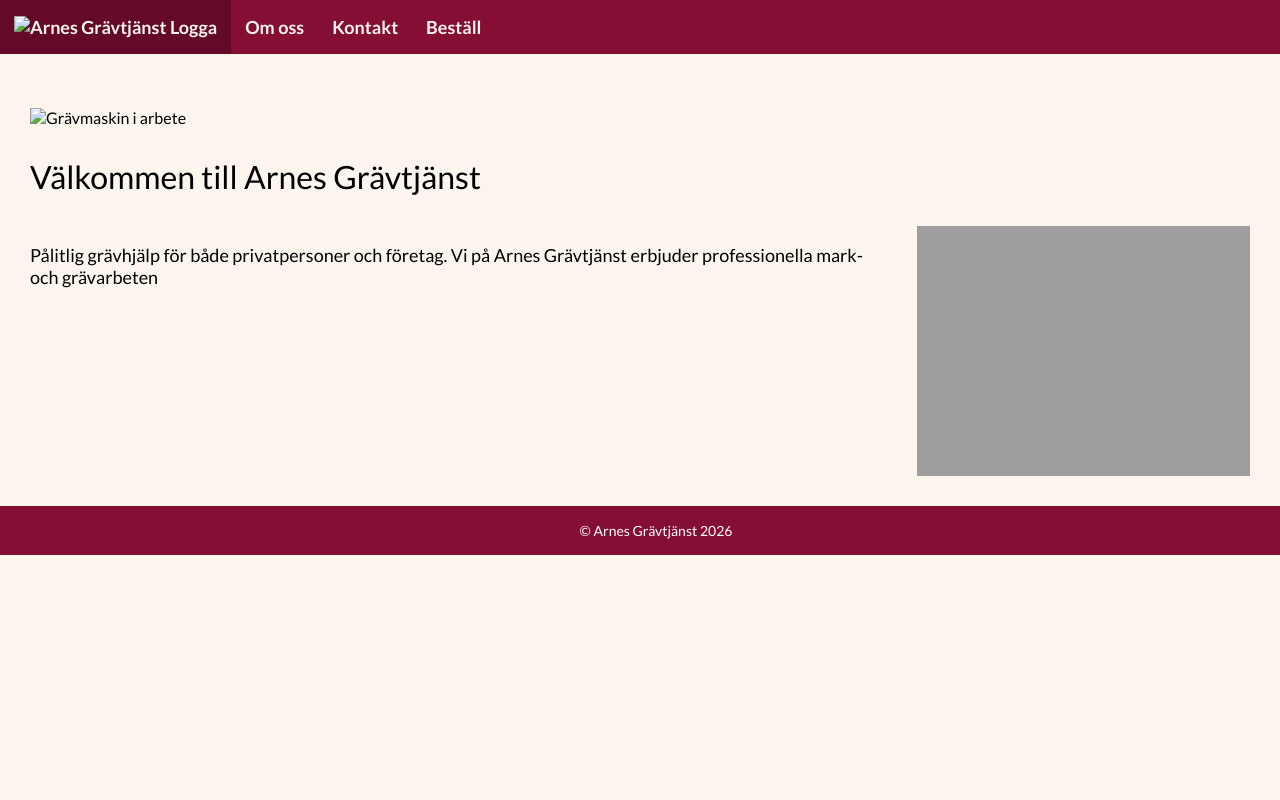
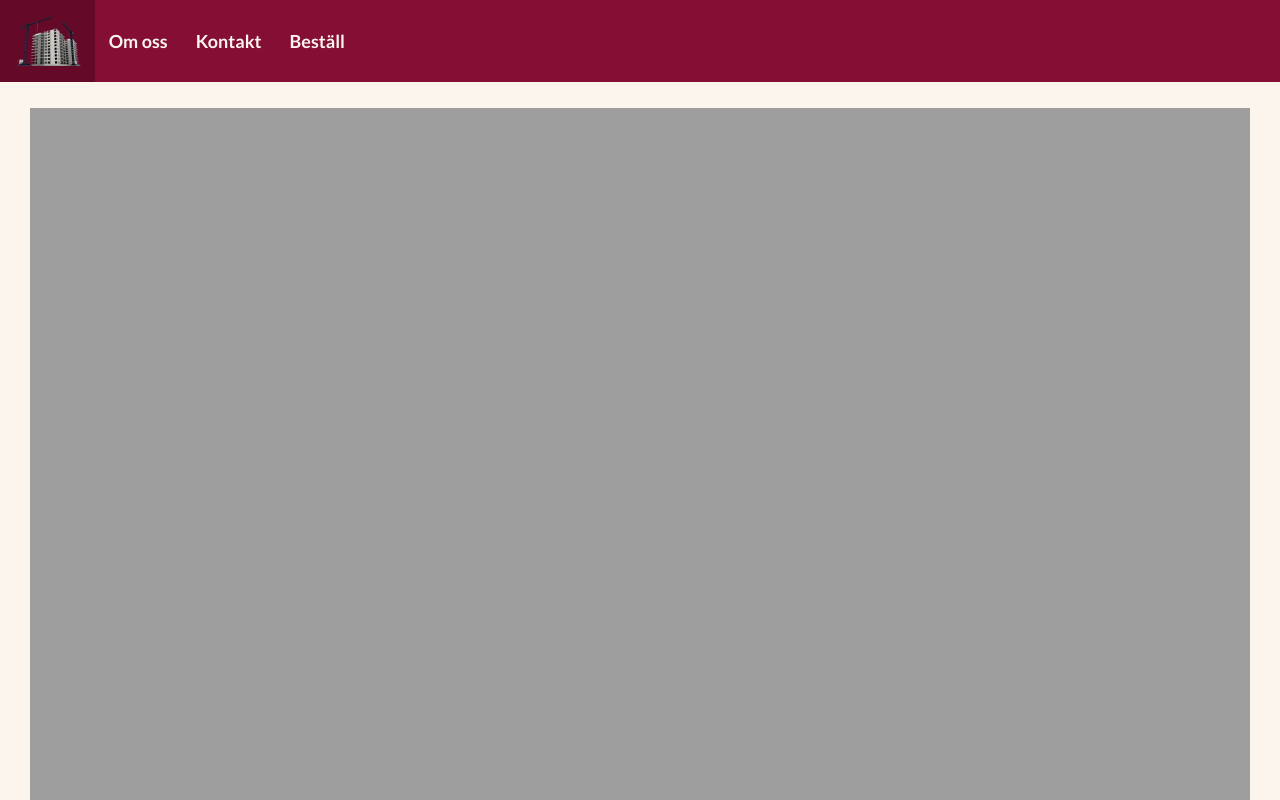
Before and after one commit to mittNamnStartarInteMedEtt-E/hemsida-bilder-uppgift, a plain HTML site: page index.html in a window 1280 px wide. Shown: the top 800 px of the page. Drawn offline with Linux system fonts and the light colour scheme; the site is published under a folder, as on GitHub Pages, so addresses that start at the root find nothing.

Commit message:
fixed index.html images not loading
cause directories on github pages doesnt work with /directory/file.png syntax

```diff
--- a/index.html
+++ b/index.html
@@ -17,7 +17,7 @@
             <ul class="navbar">
                 <li>
                     <a href="/">
-                        <img src="/bilder/logo.png" alt="Arnes Grävtjänst Logga" width="200">
+                        <img src="bilder/logo.png" alt="Arnes Grävtjänst Logga" width="200">
                     </a>
                 </li>
                 <div class="nav-separator"></div>
@@ -34,7 +34,7 @@
         <div id="main-content">
             <div class="header-container">
                 <img src="bilder/header-large.jpg"
-                     srcset="/bilder/header-small.jpg 800w, /bilder/header-large.jpg 1920w"
+                     srcset="bilder/header-small.jpg 800w, bilder/header-large.jpg 1920w"
                      sizes="(max-width: 800px) 800px, 1920px"
                      alt="Grävmaskin i arbete"
                      class="responsive-header">
```
